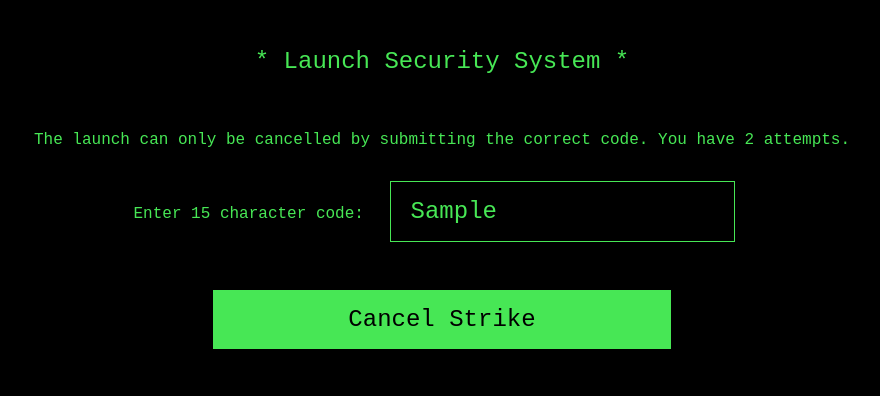
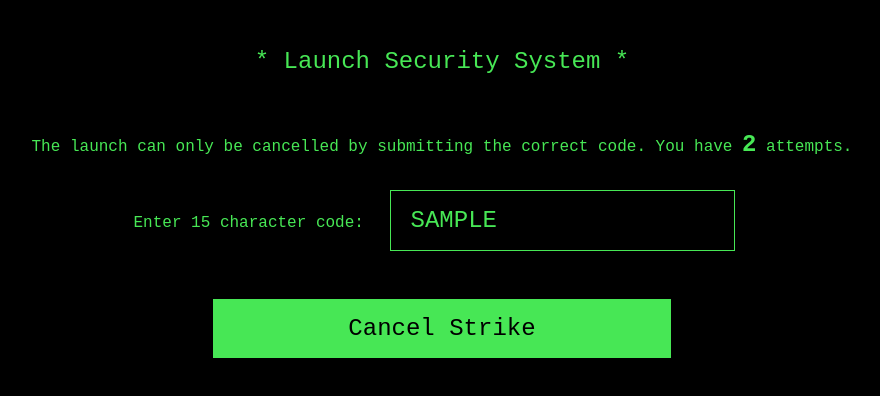
Before and after one commit to K-Marple/escape, a plain HTML site: page cancel.html in a window 1280 px wide. Both pictures are taken after typing "Sample" into the empty fields and a click on the input "Cancel Strike". Shown: the whole page, without its empty margins (198-1078 px from the left). Drawn offline with Linux system fonts and the light colour scheme; a web font is replaced by a local one.

Commit message:
attempts

```diff
--- a/cancel.html
+++ b/cancel.html
@@ -18,7 +18,7 @@
         </p>
         <form id="cancel-code">
             <label>Enter 15 character code:</label>
-            <input type="text" id="code" pattern="14IFW800R127985">
+            <input type="text" id="code" pattern="14IFW800RJ127B5" onchange="uppercase()">
             <input type="submit" id="cancel-btn" value="Cancel Strike">
         </form>
     </div>
--- a/scripts/attempts.js
+++ b/scripts/attempts.js
@@ -3,7 +3,12 @@ const att = document.querySelector("#attempts");
 var count = 3;
 
 const codeInput = document.querySelector("#code");
-const code = "14IFW800R127985";
+const code = "14IFW800RJ127B5";
+
+function uppercase() {
+    codeInput.value = codeInput.value.toUpperCase();
+    console.log(codeInput.value);
+}
 
 const form = document.getElementById("cancel-code");
 
@@ -18,10 +23,13 @@ function reduceAttempts() {
     }
 }
 
+function failure() {
+    if (count < 1) {
+        form.action = "fail.html";
+    }
+}
+
 cancelBtn.addEventListener("click", () => {
     reduceAttempts();
-    if (count < 1) {
-        console.log("fail");
-        form.action = "fail.html";
-    }
+    failure();
 });
--- a/styles/launch-code.css
+++ b/styles/launch-code.css
@@ -84,6 +84,11 @@ img {
     padding-top: 1rem;
 }
 
+#attempts {
+    font-size: 1.5rem;
+    font-weight: bold;
+}
+
 #cancel-code input[type=text] {
     background: var(--background);
     border: 1px solid var(--text);
```
